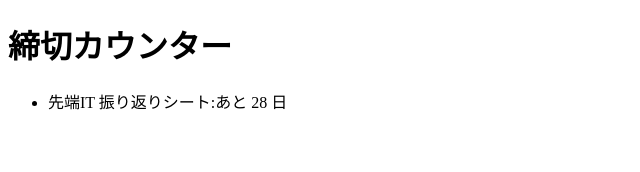
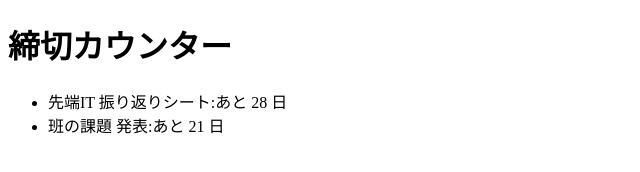
Before and after one commit to neec-sentan-it-2026/team02-deadline, a website: page public/index.html in a window 1280 px wide. Shown: the whole page, without its empty margins (0-640 px from the left). Drawn offline with Linux system fonts and the light colour scheme.

Commit message:
締切データを1件追加

```diff
--- a/public/index.html
+++ b/public/index.html
@@ -12,6 +12,7 @@
     import { daysUntil } from './deadline.js';
     const deadlines = [
       { name: '先端IT 振り返りシート', date: '2026-12-25' },
+      { name: '班の課題 発表', date: '2026-12-18' },
     ];
     const list = document.getElementById('list');
     for (const d of deadlines) {
```
